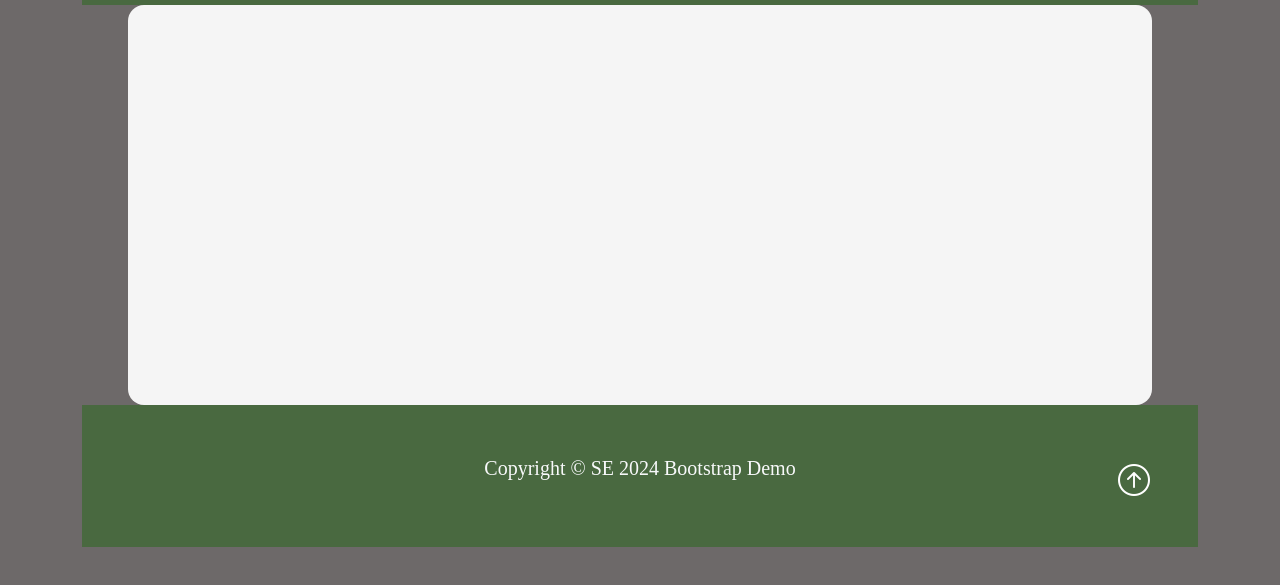
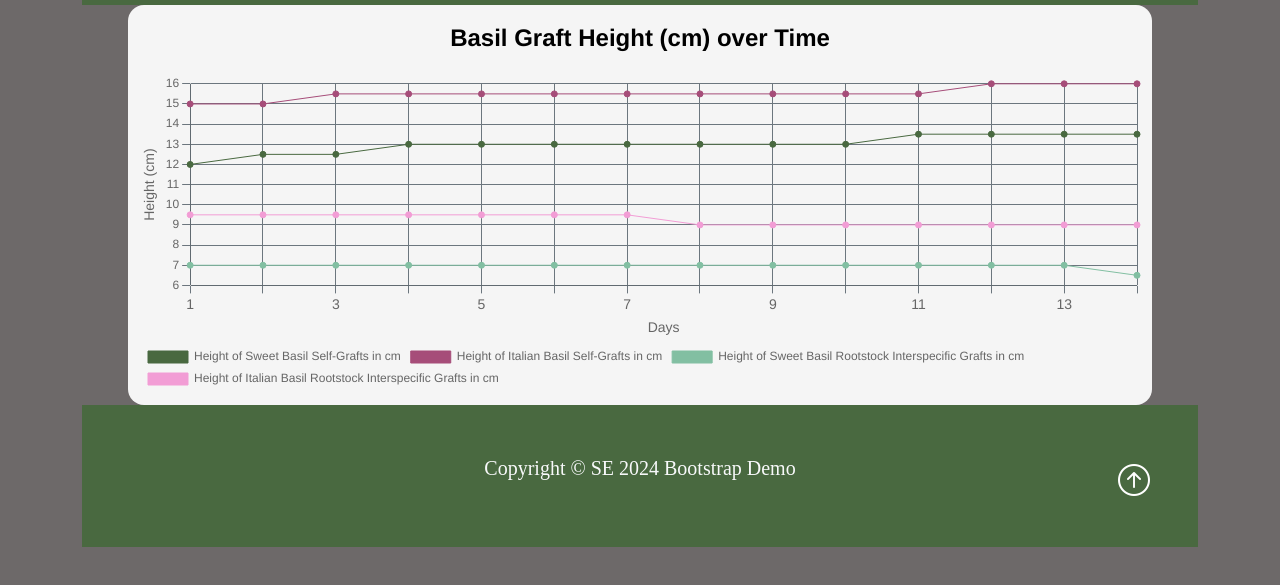
Before and after one commit to Marinaccio08/rp_marinaccio, a plain HTML site: page results.html in a window 1280 px wide. Shown: the part 87-672 px from the top of the page. Drawn offline with nearby package versions, Linux system fonts and the light colour scheme; a web font is replaced by a local one.

Commit message:
fix results

```diff
--- a/results.html
+++ b/results.html
@@ -18,7 +18,7 @@
             crossorigin="anonymous"></script>
 
     <script src="https://cdn.jsdelivr.net/npm/chart.js"> </script>
-    <script src="js/results.js" defer></script>
+    <script src="results.js" defer></script>
 
 </head>
 <body class="body">
```
